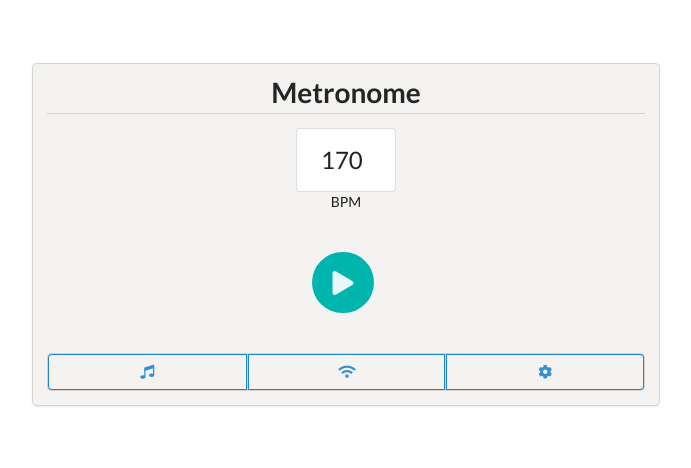
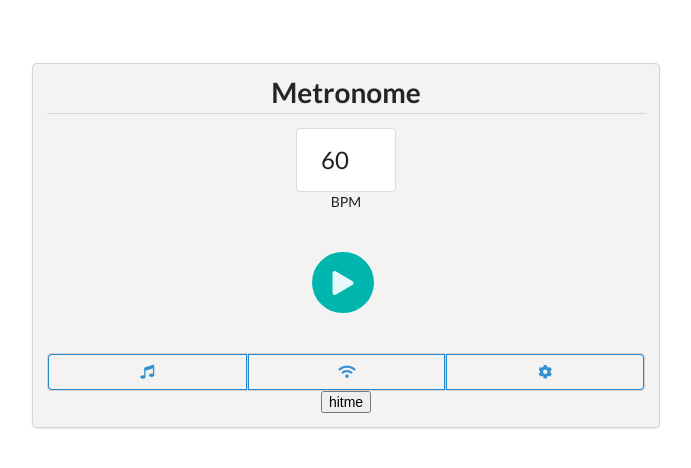
Before and after one commit to cowbonlin/SyncMetronome, a React (Create React App) app in the folder client/: page / in a window 1280 px wide. Shown: the top 468 px of the page, without its empty margins (294-985 px from the left). Built offline with nearby package versions, Linux system fonts and the light colour scheme.

Commit message:
add basic metronome function, examine bpm input to  prevent error

```diff
--- a/client/src/components/App.js
+++ b/client/src/components/App.js
@@ -1,8 +1,44 @@
 import React from 'react';
+import Tone from 'tone';
 
+import Bpm from './Bpm';
 import '../styles/Main.css';
 
 class App extends React.Component {
+    state = { playing: false, bpm: 60 };
+
+    componentDidMount() {
+        const option = {
+            oscillator: { type  : 'sine' },
+            envelope: {
+                attack: 0.005,
+                decay: 0.1,
+                sustain: 0.03,
+                release: 0.1
+            }
+        };
+        const synth = new Tone.Synth(option).toMaster();
+        Tone.Transport.bpm.value = this.state.bpm;
+        Tone.Transport.scheduleRepeat( time => {
+            synth.triggerAttackRelease('C4', '0.1')
+        }, '4n');
+    }
+
+    onPlayClicked = () => {
+        if (this.state.playing) {
+            Tone.Transport.stop();
+        }
+        else {
+            Tone.Transport.start();
+        }
+        this.setState({ playing: !this.state.playing });
+    }
+
+    onBpmChange = bpm => {
+        this.setState({bpm: bpm});
+        Tone.Transport.bpm.value = bpm;
+    }
+
     render() {
         return (
             <div className="ui textcontainer">
@@ -12,19 +48,10 @@ class App extends React.Component {
                             <div className="content">
                                 <h1 className="ui dividing header">Metronome</h1>
 
-                                <div className="row">
-                                    <div className="ui center aligned grid">
-                                        <div className="eight wide column">
-                                            <div className="ui massive input">
-                                                <input type="text" value="170" style={{width: '100px'}} />
-                                            </div>
-                                            <div className="description">BPM</div>
-                                        </div>
-                                    </div>
-                                </div>
+                                <Bpm onBpmChange={this.onBpmChange} bpm={this.state.bpm} />
 
-                                <button className="massive circular ui icon teal button" style={{marginTop: '40px'}}>
-                                    <i className="icon play"></i>
+                                <button className="massive circular ui icon teal button" onClick={this.onPlayClicked} style={{marginTop: '40px'}}>
+                                    <i className={`icon ${this.state.playing? 'pause':'play' }`}></i>
                                 </button>
 
                                 <div className="ui three basic blue icon buttons" style={{marginTop: '40px'}}>
@@ -37,9 +64,9 @@ class App extends React.Component {
                                     <button className="ui button">
                                         <i className="cog icon"></i>
                                     </button>
+
                                 </div>
-
-
+                                <button onClick={()=> {console.log(this.state)}}>hitme</button>
                             </div>
                         </div>
                     </div>
--- /dev/null
+++ b/client/src/components/Bpm.js
@@ -0,0 +1,34 @@
+import React from 'react';
+
+class Bpm extends React.Component {
+    onBpmChange = bpmStr => {
+        if (bpmStr === '') {
+            bpmStr = '0';
+        }
+        const bpm = parseInt(bpmStr, 10);
+        if (!isNaN(bpmStr) && bpm >= 0) {
+            const bpm = parseInt(bpmStr, 10);
+            this.props.onBpmChange(bpm);
+        }
+    }
+
+    render() {
+        return (
+            <div className="ui center aligned grid">
+                <div className="eight wide column">
+                    <div className="ui massive input">
+                        <input
+                            type="text"
+                            value={this.props.bpm}
+                            onChange={ e => { this.onBpmChange(e.target.value) }}
+                            style={{width: '100px'}}
+                        />
+                    </div>
+                    <div className="description">BPM</div>
+                </div>
+            </div>
+        );
+    }
+}
+
+export default Bpm;
```
